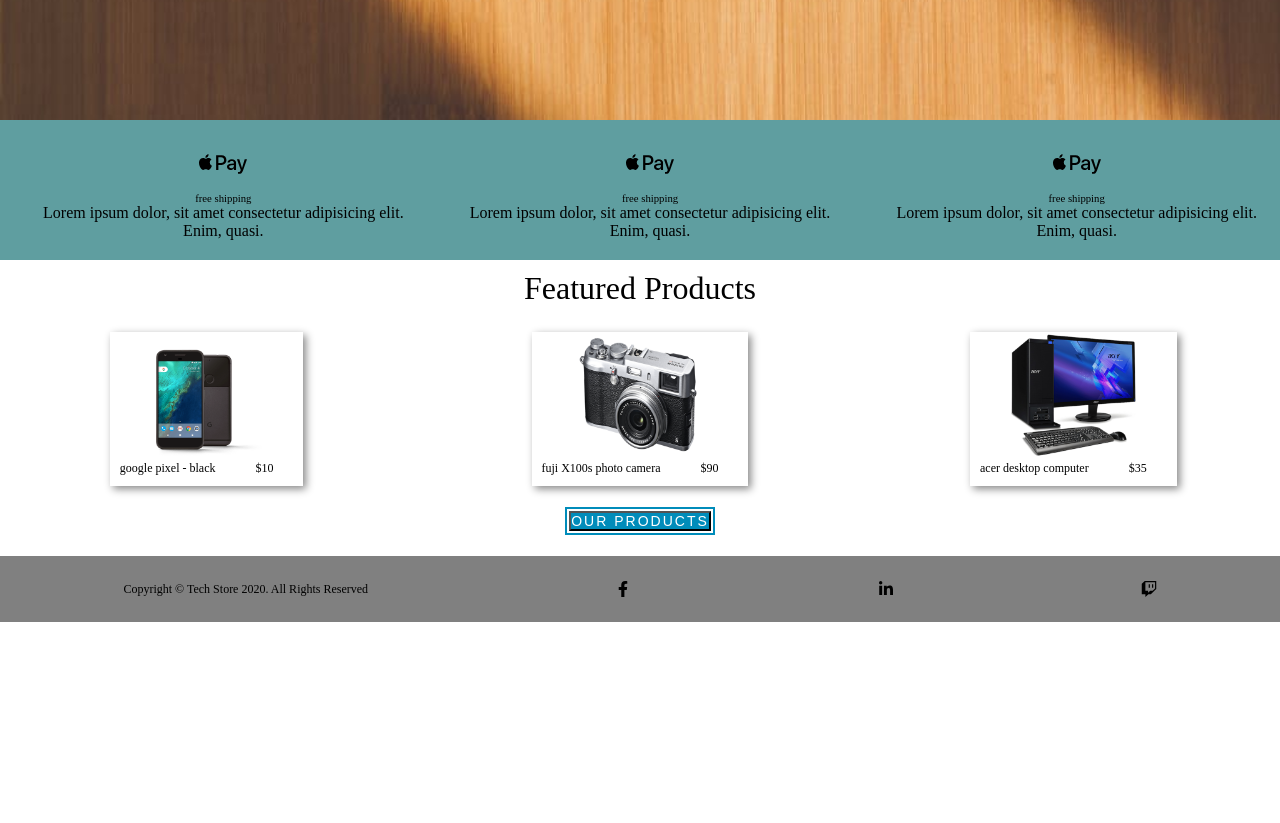
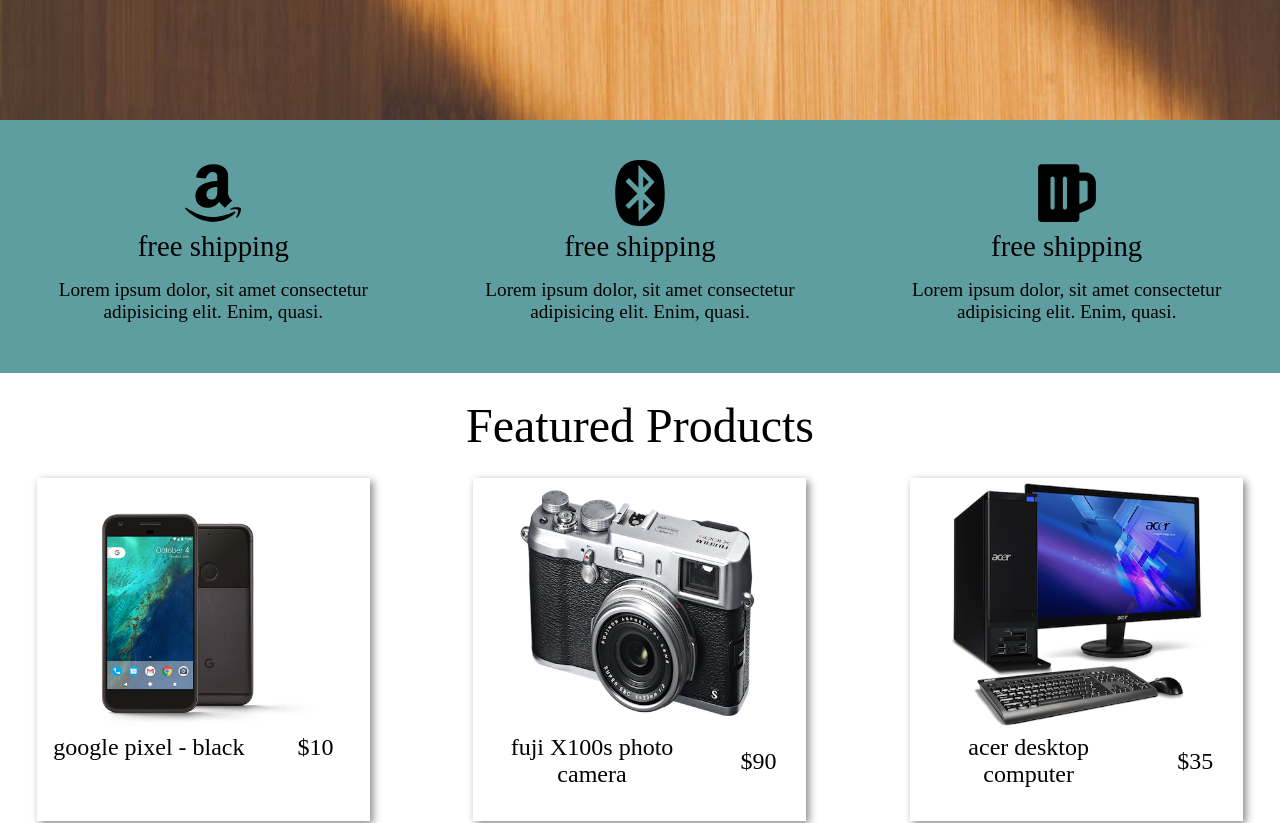
Before and after one commit to NathanGanesh/reacttechstore, a React (Create React App) app: page / in a window 1280 px wide. Shown: the part 680-1503 px from the top of the page. Before the commit the page ends 1302 px from the top, so only its background shows below. Built offline with nearby package versions, Linux system fonts and the light colour scheme.

Commit message:
home fix

```diff
--- a/src/components/App/App.css
+++ b/src/components/App/App.css
@@ -5,9 +5,13 @@
 }
 .flex-nav {
 	display: flex;
-	justify-content: space-around;
+	justify-content: space-between;
+	padding: 0 20px;
 	align-items: center;
 	height: 66px;
+}
+.nav-icon {
+	font-size: 24px;
 }
 
 .home {
@@ -54,16 +58,23 @@
 	color: white;
 	text-decoration: none;
 	display: inline-block;
-	font-size: 14px;
+	padding: 5px 7px;
+	font-size: 1.5rem;
 	letter-spacing: 2px;
 	outline: 2px solid #008cba;
-	outline-offset: 2px;
+	outline-offset: 3px;
 	text-transform: uppercase;
 	display: flex;
 	text-align: center;
 	justify-content: center;
 	margin: auto;
-	margin-bottom: 25px;
+	margin-bottom: 35px;
+	margin-top: 20px;
+}
+
+.btn-our-products:hover {
+	background: #3071a9;
+	transition: all 0.3s ease 0s;
 }
 
 .btn-default:hover {
@@ -79,30 +90,42 @@
 }
 
 .service-icon {
-	font-size: 48px;
+	font-size: 66px;
 }
 .services div {
-	padding: 20px;
-	padding-left: 40px;
+	padding: 30px;
+	padding-left: 30px;
+	padding-bottom: 50px;
+	padding-top: 40px;
 }
+.services div > h6 {
+	font-size: 1.8rem;
+	padding-bottom: 1rem;
+}
+
+.services div > p {
+	font-size: 1.2rem;
+}
+
 .therealdeal {
 	justify-content: center;
 	text-align: center;
 	align-items: center;
-	padding-top: 10px;
+	padding-bottom: 30px;
+	padding-top: 25px;
+	font-size: 1.5rem;
 }
 .featured-items {
 	display: grid;
-	grid-template-columns: repeat(auto-fit, minmax(180px, 1fr));
+	grid-template-columns: repeat(auto-fit, minmax(350px, 1fr));
 	justify-content: center;
 	text-align: center;
-	grid-gap: 20px;
-	padding-bottom: 25px;
+	grid-gap: 30px;
 }
 
 .product-img {
-	width: 125px;
-	height: 125px;
+	width: 250px;
+	height: 250px;
 }
 
 .product-descriptions {
@@ -112,14 +135,14 @@
 }
 
 .product-descriptions p {
-	font-size: 12px;
+	font-size: 1.5rem;
 	padding-left: 10px;
 	padding-right: 30px;
 }
 
 .product-item {
-	width: 1fr;
-
+	width: 333px;
+	height: 333px;
 	margin: auto;
 	padding-bottom: 10px;
 	text-align: center;
@@ -139,10 +162,11 @@
 	align-items: center;
 	height: 66px;
 	background: grey;
+	padding-right: 15px;
 }
 
 .footer p {
-	font-size: 12px;
+	font-size: 1.2rem;
 }
 .contact-us {
 	padding: 25px;
@@ -176,3 +200,7 @@
 	margin-bottom: 20px;
 	padding-top: 5px;
 }
+
+.footer-icon {
+	font-size: 24px;
+}
--- a/src/components/Elements/Footer.js
+++ b/src/components/Elements/Footer.js
@@ -6,9 +6,9 @@
 			<div>
 				<p>Copyright © Tech Store 2020. All Rights Reserved</p>
 			</div>
-			<FaFacebookF />
-			<FaLinkedinIn />
-			<FaTwitch />
+			<FaFacebookF className="footer-icon" />
+			<FaLinkedinIn className="footer-icon" />
+			<FaTwitch className="footer-icon" />
 		</div>
 	);
 }
--- a/src/components/Elements/Home/Services.js
+++ b/src/components/Elements/Home/Services.js
@@ -1,21 +1,21 @@
 import React from 'react';
-import { FaApplePay, FaBluetooth, FaBeer } from 'react-icons/fa';
+import { FaAmazon, FaBluetooth, FaBeer } from 'react-icons/fa';
 
 export default function Services() {
 	return (
 		<div className="services">
 			<div>
-				<FaApplePay className="service-icon" />
+				<FaAmazon className="service-icon" />
 				<h6>free shipping</h6>
 				<p>Lorem ipsum dolor, sit amet consectetur adipisicing elit. Enim, quasi.</p>
 			</div>
 			<div>
-				<FaApplePay className="service-icon" />
+				<FaBluetooth className="service-icon" />
 				<h6>free shipping</h6>
 				<p>Lorem ipsum dolor, sit amet consectetur adipisicing elit. Enim, quasi.</p>
 			</div>
 			<div>
-				<FaApplePay className="service-icon" />
+				<FaBeer className="service-icon" />
 				<h6>free shipping</h6>
 				<p>Lorem ipsum dolor, sit amet consectetur adipisicing elit. Enim, quasi.</p>
 			</div>
--- a/src/components/Elements/Navbar.js
+++ b/src/components/Elements/Navbar.js
@@ -5,9 +5,9 @@
 	console.log(window.location.origin + '/page-images/images/logo.svg');
 	return (
 		<nav className="flex-nav">
-			<FaBars />
+			<FaBars className="nav-icon" />
 			<img src={window.location.origin + '/page-images/images/logo.svg'} alt="logo" />
-			<FaCartPlus />
+			<FaCartPlus className="nav-icon" />
 		</nav>
 	);
 }
```
